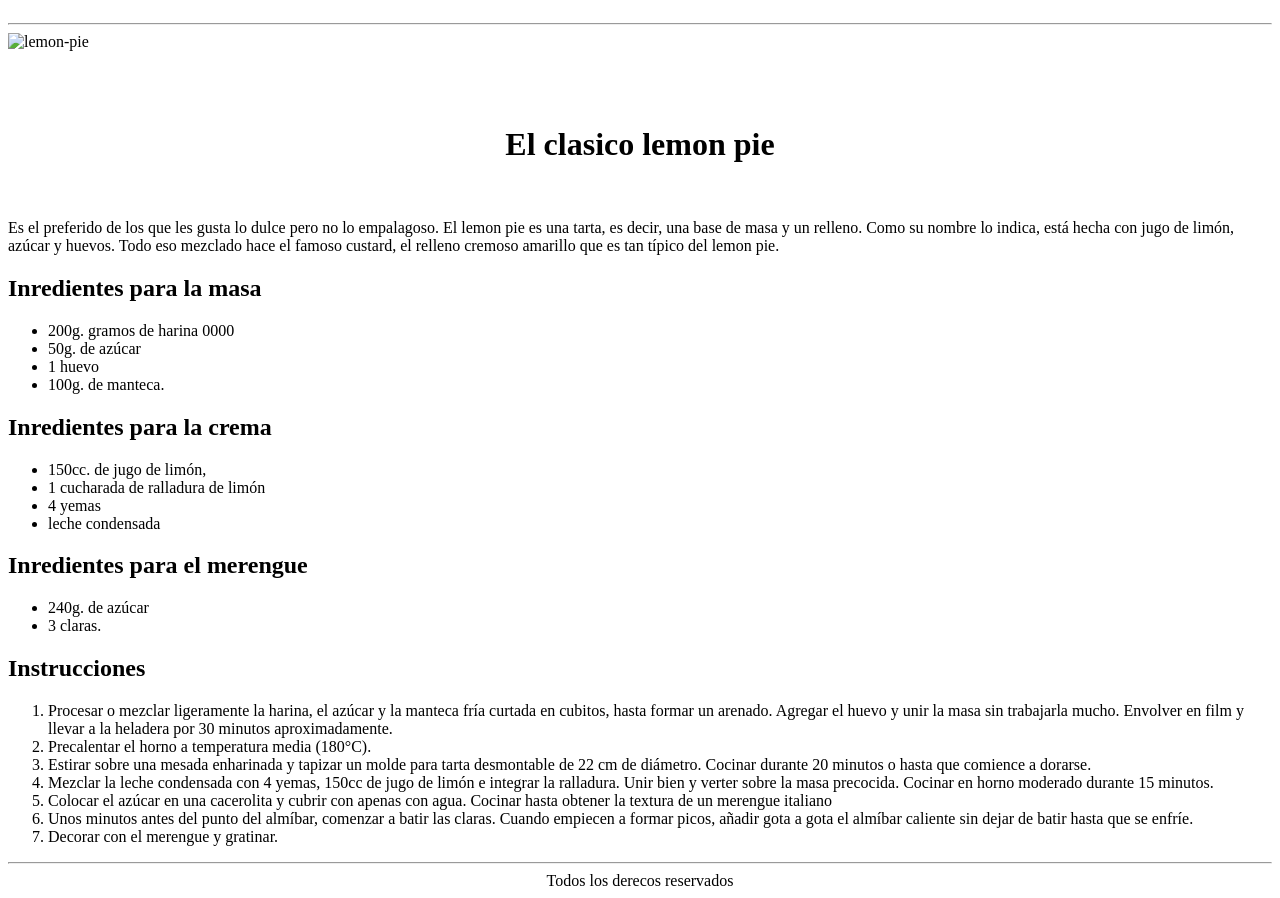
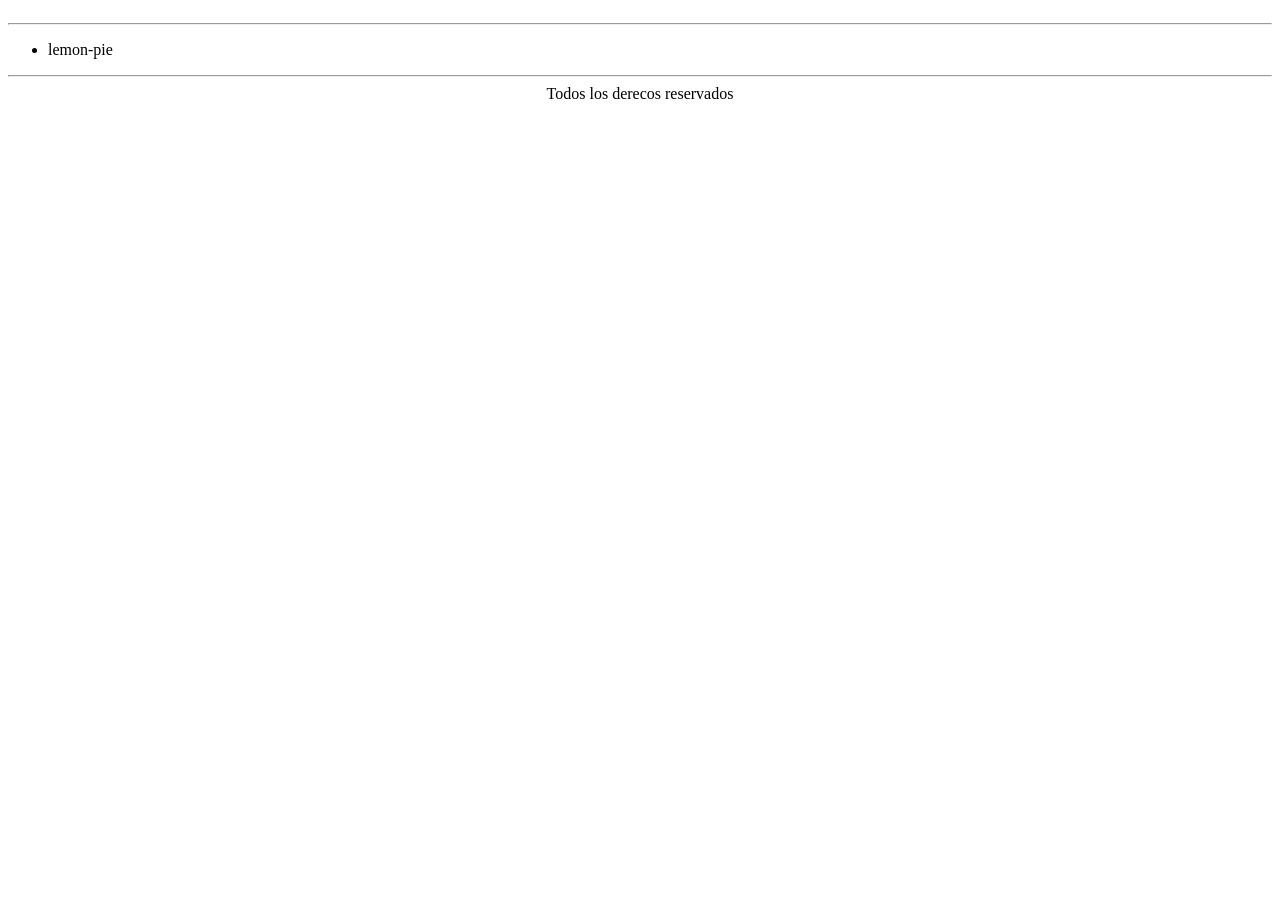
Before and after one commit to mateoFrancischetti/FrontEnd1, a plain HTML site: page index.html in a window 1280 px wide. Shown: the part 47-945 px from the top of the page. After the commit the page ends 800 px from the top, so only its background shows below. Drawn offline with Linux system fonts and the light colour scheme.

Commit message:
modifique index.html

```diff
--- a/index.html
+++ b/index.html
@@ -13,56 +13,9 @@
 <br>
 <hr>
 <body>
-    <main>
-
-            <img src="/lemon-pie 1.jpg" alt="lemon-pie">
-     <br><br><br><br>
-     <h1 align= "center" >
-     El clasico lemon pie
-        </h1>
-        <br>
-        <p> Es el preferido de los que les gusta lo dulce pero no lo empalagoso. El lemon pie es una tarta, es decir, una base de masa y un relleno. Como su nombre lo indica, está hecha con jugo de limón, azúcar y huevos. Todo eso mezclado hace el famoso custard, el relleno cremoso amarillo que es tan típico del lemon pie.</p>
-    <h2> Inredientes para la masa </h2>
-    <ul>
-       <li>200g. gramos de harina 0000 </li>
-        <li>50g. de azúcar</li>
-      <li>  1 huevo </li>
-    <li>100g. de manteca. </li>
-    </ul>
-
-    <h2> Inredientes para la crema</h2>
-    <ul>
-        <li>150cc. de jugo de limón,</li>
-        <li>1 cucharada de ralladura de limón </li>
-        <li>4 yemas </li>
-        <li>leche condensada</li>
-
-    </ul>
-
-    <h2> Inredientes para el merengue </h2>
-    <ul>
-        <li>240g. de azúcar</li>
-         <li>3 claras.</li>
-
-    </ul>
-    <h2> Instrucciones </h2>
-   <ol type="1">
-       <li>Procesar o mezclar ligeramente la harina, el azúcar y la manteca fría curtada en cubitos, hasta formar un arenado. Agregar el huevo y unir la masa sin trabajarla mucho. Envolver en film y llevar a la heladera por 30 minutos aproximadamente.
-    </li>
-    <li>Precalentar el horno a temperatura media (180°C).
-    </li>
-
-       <li> Estirar sobre una mesada enharinada y tapizar un molde para tarta desmontable de 22 cm de diámetro. Cocinar durante 20 minutos o hasta que comience a dorarse.
-    </li>
-
-        <li>Mezclar la leche condensada con 4 yemas, 150cc de jugo de limón e integrar la ralladura. Unir bien y verter sobre la masa precocida. Cocinar en horno moderado durante 15 minutos.</li>
-
-        <li>Colocar el azúcar en una cacerolita y cubrir con apenas con agua. Cocinar hasta obtener la textura de un merengue italiano</li>
-
-
-        <li>Unos minutos antes del punto del almíbar, comenzar a batir las claras. Cuando empiecen a formar picos, añadir gota a gota el almíbar caliente sin dejar de batir hasta que se enfríe.</li>
-
-        <li>Decorar con el merengue y gratinar.</li> </ol>
+  <ul>
+      <li> lemon-pie <a href="/lemon-pie.html"></a> </li>
+  </ul>
 
 </body>
 <hr>
```
